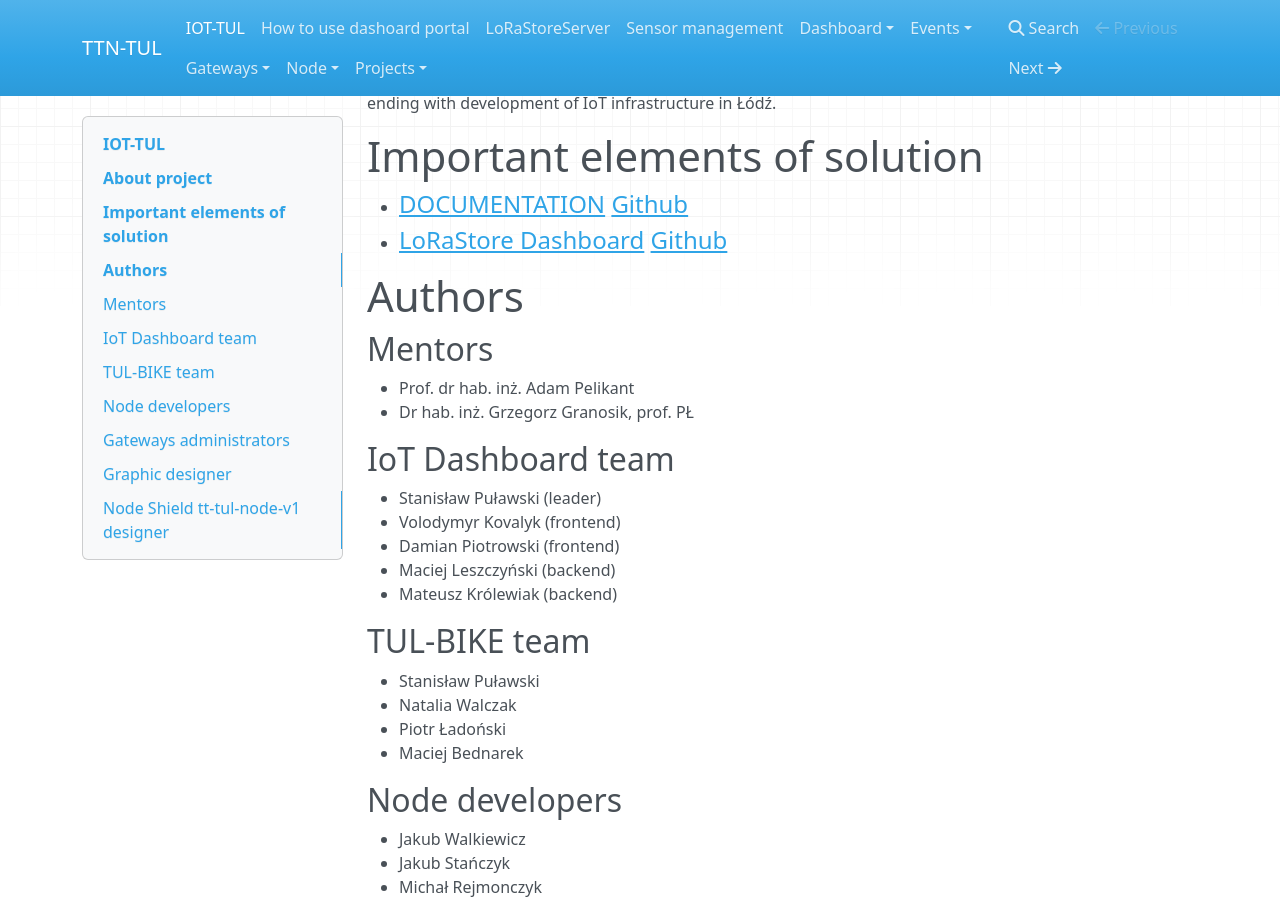
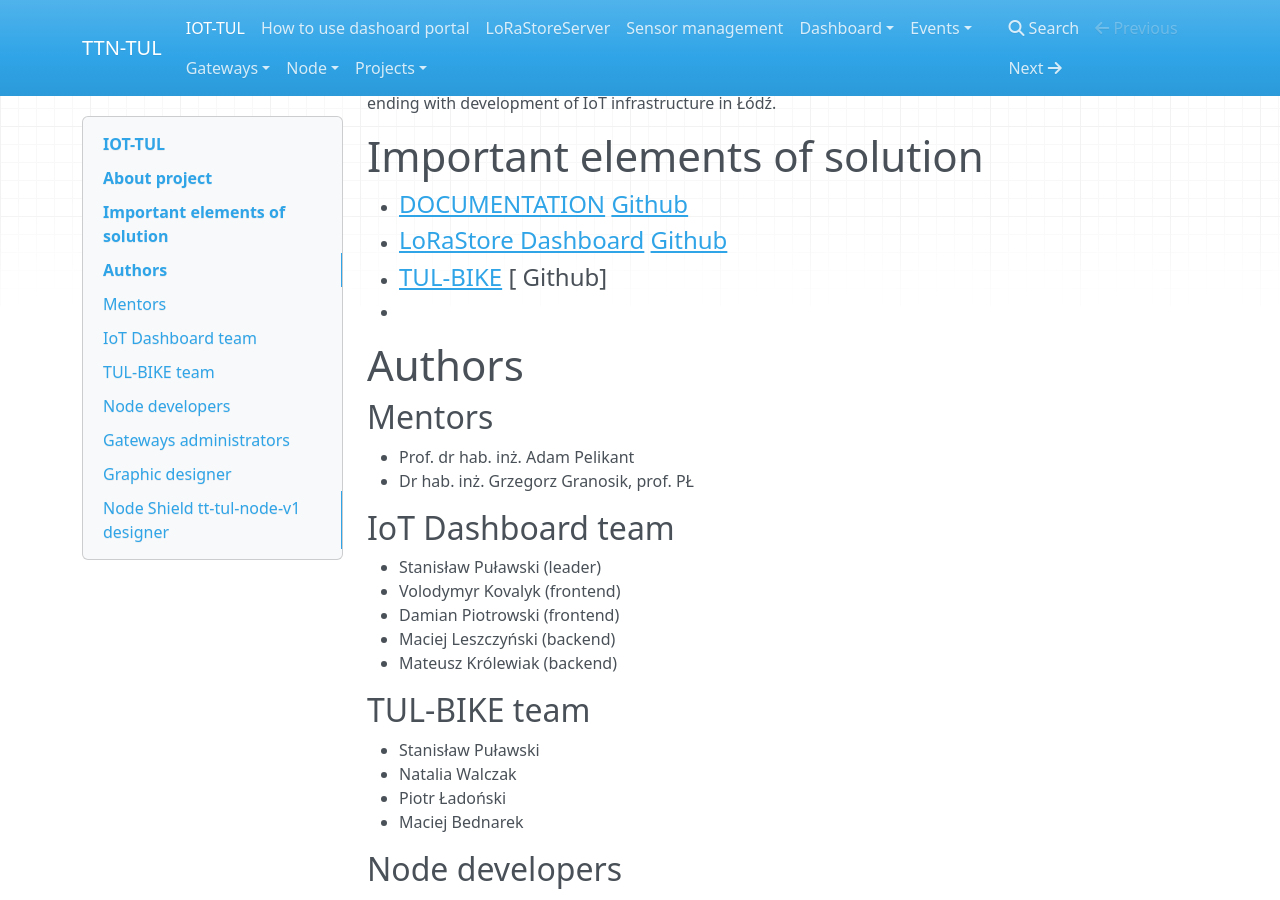
Before and after one commit to sosnus/iot-tul, an MkDocs documentation site: the page built from docs/index.md, in a window 1280 px wide and 900 px high, scrolled down 764 px. Built offline with MkDocs 1.6.1, drawn with Linux system fonts in a browser that asks for light colours; nearby versions of some CDN libraries.

Commit message:
index updatw

```diff
--- a/docs/index.md
+++ b/docs/index.md
@@ -11,6 +11,8 @@
 
 * #### [DOCUMENTATION](https://iot-tul.readthedocs.io/en/latest/) [  Github](https://github.com/sosnus/iot-tul)
 * #### [LoRaStore Dashboard](https://sosnus.github.io/iot-tul/Charts.html) [Github](https://github.com/sosnus/iot-tul)
+* #### [TUL-BIKE]([https://iot-tul.readthedocs.io/en/latest/](https://iot-tul.readthedocs.io/en/latest/Projects/TUL-BIKE/)) [  Github]
+  *
 
 # Authors
 
```
